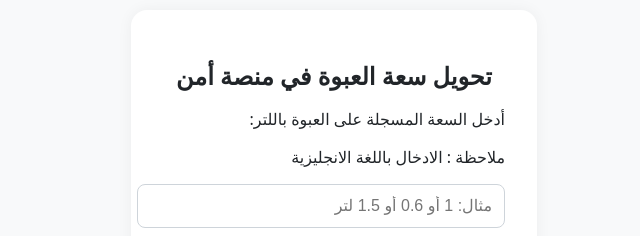
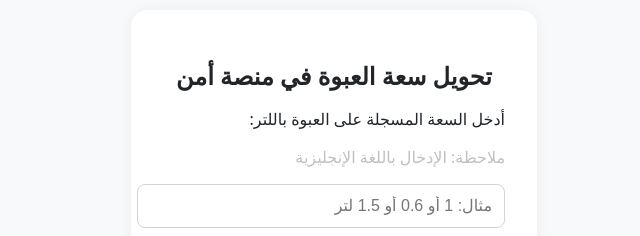
Before and after one commit to faisal-BC/Calculator, a plain HTML site: page index.html in a window 1280 px wide. Shown: the part 158-394 px from the top of the page, without its empty margins (293-933 px from the left). Drawn offline with Linux system fonts and the light colour scheme.

Commit message:
Update index.html

```diff
--- a/index.html
+++ b/index.html
@@ -70,7 +70,7 @@
         <div class="container">
             <h1>تحويل سعة العبوة في منصة أمن </h1>
             <label for="value">أدخل السعة المسجلة على العبوة باللتر:</label>
-           <label for="value">ملاحظة : الادخال باللغة الانجليزية</label>
+            <label for="value" style="color: silver;">ملاحظة: الإدخال باللغة الإنجليزية</label>
             <input type="number" id="value" placeholder="مثال: 1 أو 0.6 أو 1.5 لتر" step="0.01" />
 
             <button onclick="convert()">عرض النتيجة</button>
```
